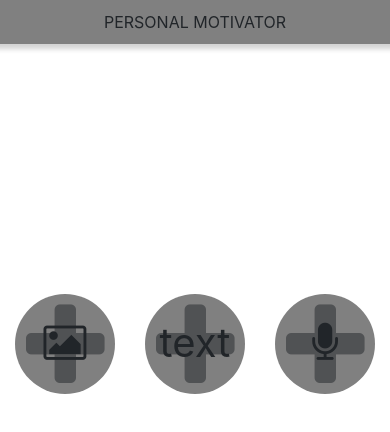
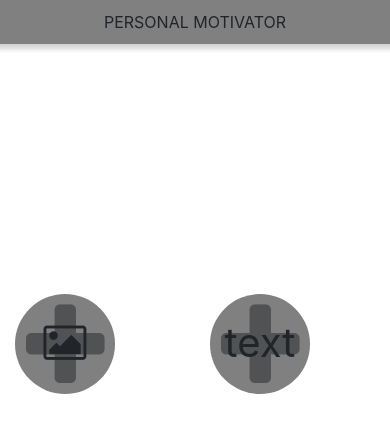
Before and after one commit to CHBaker/personal-motivator, an Angular app: page / in a window 390 px wide. Shown: the top 432 px of the page. Built offline with nearby package versions, Linux system fonts and the light colour scheme; what angular2-fontawesome would draw is missing.

Commit message:
STYLE: delete microphone

```diff
--- a/src/app/app.component.html
+++ b/src/app/app.component.html
@@ -17,11 +17,5 @@
                 <i class="fa fa-plus"></i>
             </div>
         </div>
-        <div class="col voice">
-            <div class="circle">
-                <i class="fa fa-microphone"></i>
-                <i class="fa fa-plus"></i>
-            </div>
-        </div>
     </div>
 </div>
```
